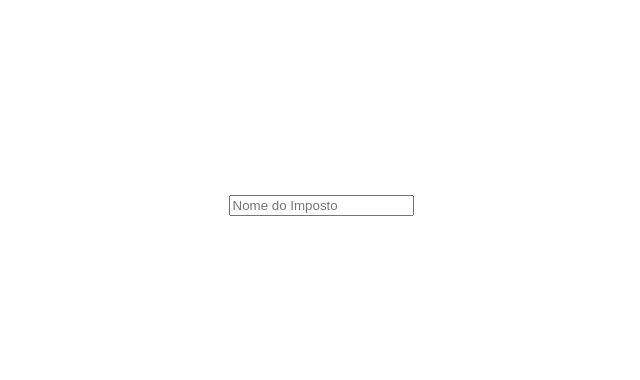
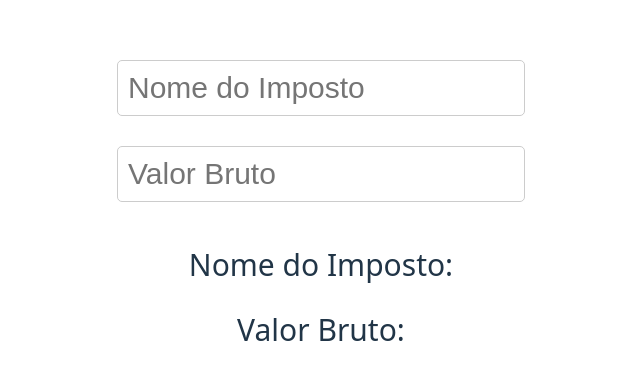
Before and after one commit to Melksedeque/reactjs-usememo, a React (Vite) app: page / in a window 1280 px wide. Shown: the part 196-576 px from the top of the page, without its empty margins (319-959 px from the left). Built offline with nearby package versions, Linux system fonts and the light colour scheme.

Commit message:
Criação de estilos dos inputs e da lista

```diff
--- a/src/App.jsx
+++ b/src/App.jsx
@@ -1,17 +1,55 @@
 import { useState } from "react";
 import "./App.css";
+import styled from "styled-components";
+
+const Input = styled.input`
+  border-radius: 5px;
+  border: 1px solid #ccc;
+  display: block;
+  font-size: 30px;
+  margin: 30px auto;
+  padding: 10px;
+`;
+
+const List = styled.ul`
+  align-items: center;
+  display: flex;
+  flex-direction: column;
+  justify-content: center;
+  list-style: none;
+  padding: 0;
+  li {
+    font-size: 30px;
+    margin: 10px 0;
+  }
+`;
 
 function App() {
   const [nomeDoImposto, setNomeDoImposto] = useState("");
+  const [valorBruto, setValorBruto] = useState("");
 
   return (
     <div className="App">
-      <input
+      <Input
         type="text"
         placeholder="Nome do Imposto"
         value={nomeDoImposto}
         onChange={(e) => setNomeDoImposto(e.target.value)}
       />
+      <Input
+        type="text"
+        placeholder="Valor Bruto"
+        value={valorBruto}
+        onChange={(e) => setValorBruto(e.target.value)}
+      />
+      <List>
+        <li>
+          Nome do Imposto: <strong>{nomeDoImposto}</strong>
+        </li>
+        <li>
+          Valor Bruto: <strong>{valorBruto}</strong>
+        </li>
+      </List>
     </div>
   );
 }
```
